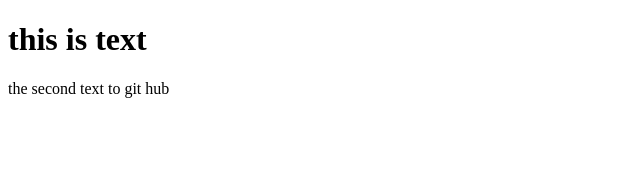
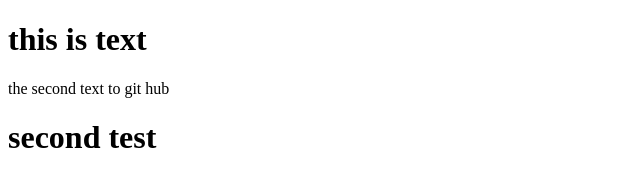
Before and after one commit to eXemoumen/github-work-shop, a plain HTML site: page INDEX.HTML in a window 1280 px wide. Shown: the whole page, without its empty margins (0-640 px from the left). Drawn offline with Linux system fonts and the light colour scheme.

Commit message:
i add a paragraphe

```diff
--- a/INDEX.HTML
+++ b/INDEX.HTML
@@ -10,5 +10,6 @@
 <body>
     <h1>this is text</h1>
     <p>the second text to git hub</p>
+    <h1>second test</h1>
 </body>
 </html>
```
